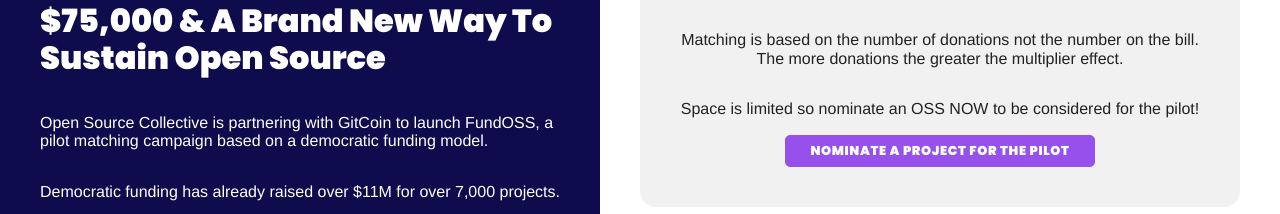
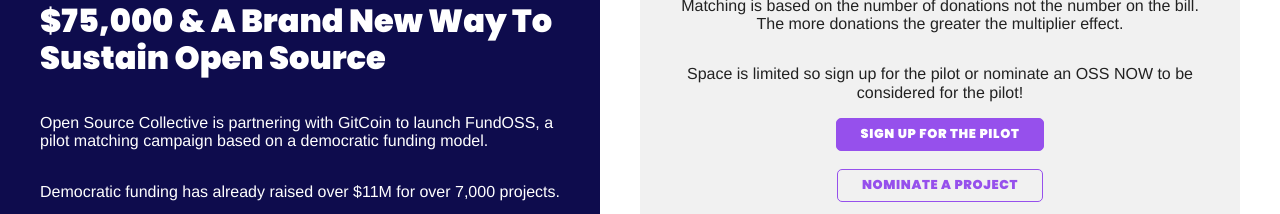
Before and after one commit to zherring/fundoss, a website built with Parcel: page index.html in a window 1280 px wide. Shown: the part 251-465 px from the top of the page. Built offline with nearby package versions, Linux system fonts and the light colour scheme.

Commit message:
sign-up tweaks

```diff
--- a/index.html
+++ b/index.html
@@ -68,9 +68,10 @@
           Matching is based on the number of donations not the number on the bill. The more donations the greater the multiplier effect.
         </p>
         <p>
-          Space is limited so nominate an OSS NOW to be considered for the pilot!
+          Space is limited so sign up for the pilot or nominate an OSS NOW to be considered for the pilot!
         </p>
-        <a href="https://docs.google.com/forms/d/e/1FAIpQLSfdcmYx3JdA7ZwHjjlH2rvOXy1xZMLiBdKvU7_hgp46A24TDg/viewform" class='button main'>Nominate A Project For The Pilot</a>
+        <a href="https://docs.google.com/forms/d/e/1FAIpQLSfdcmYx3JdA7ZwHjjlH2rvOXy1xZMLiBdKvU7_hgp46A24TDg/viewform" class='button main'>Sign Up For The Pilot</a> <br />
+        <a href="https://forms.gle/xF84twMJhYpkUWsJ6" class='button'>Nominate A Project</a>
         </div>
         <div id="donate">
           <h3>💸 Donate to the OSC Matching Fund
```
Also changed, not shown: 1 other file.
